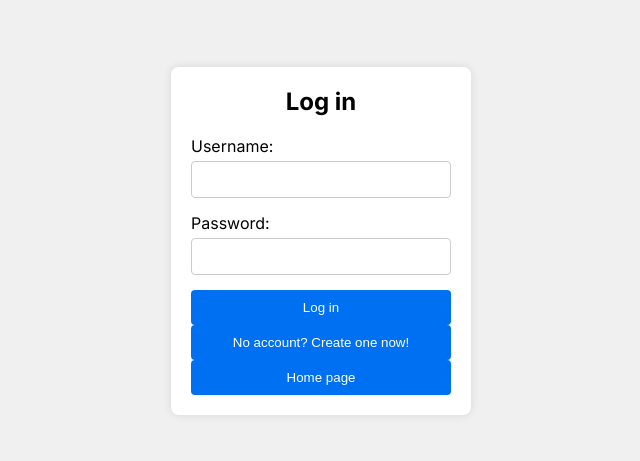
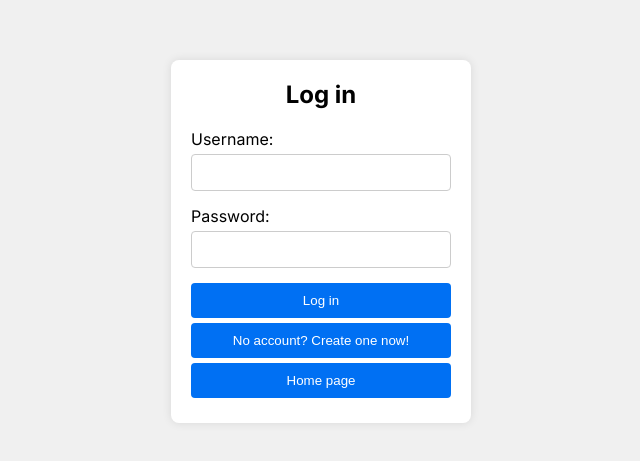
Before and after one commit to Player1IL/TournaME-Client, a Next.js app: page /pages/signin in a window 1280 px wide. Shown: the part 159-620 px from the top of the page, without its empty margins (319-959 px from the left). Built offline with nearby package versions, Linux system fonts and the light colour scheme.

Commit message:
Added some margins

```diff
--- a/src/app/pages/signin/page.module.css
+++ b/src/app/pages/signin/page.module.css
@@ -33,16 +33,16 @@
     border: 1px solid #ccc;
     border-radius: 4px;
 }
-
-.form button {
+.form Button {
     padding: 10px;
     background-color: #0070f3;
     color: white;
     border: none;
     border-radius: 4px;
     cursor: pointer;
+    margin-bottom: 5px;
 }
 
-.form button:hover {
+.form Button:hover {
     background-color: #005bb5;
 }
--- a/src/app/pages/signup/page.module.css
+++ b/src/app/pages/signup/page.module.css
@@ -41,6 +41,7 @@
     border: none;
     border-radius: 4px;
     cursor: pointer;
+    margin-bottom: 5px;
 }
 
 .form button:hover {
```
